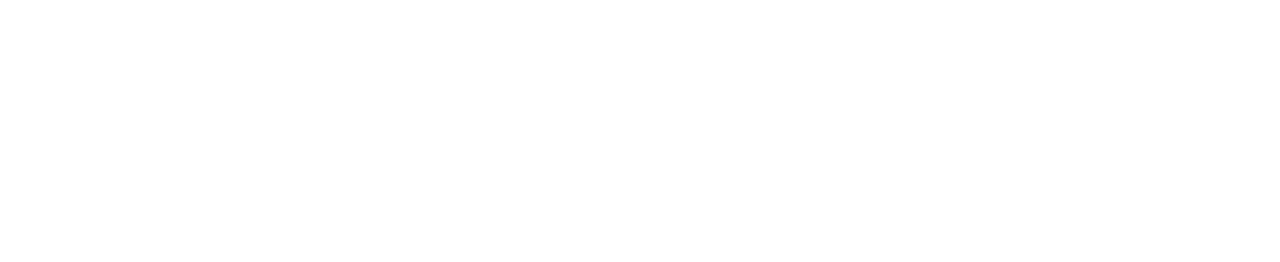
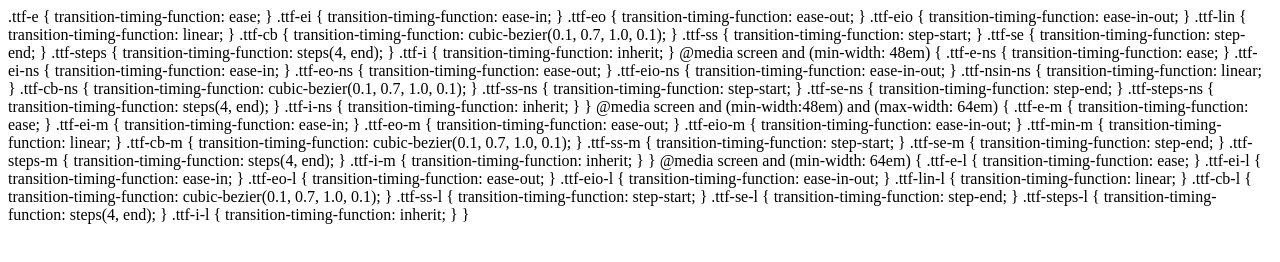
Before and after one commit to mrmrs/css-transition-timing, a website: page index.html in a window 1280 px wide. Drawn offline with Linux system fonts and the light colour scheme.

Commit message:
Adding css contents to html file for documentation

```diff
--- a/index.html
+++ b/index.html
@@ -12,5 +12,55 @@
     <link rel="stylesheet" href="transition-timing.css">
   </head>
   <body>
-  </body>
+.ttf-e {     transition-timing-function: ease; }
+.ttf-ei {    transition-timing-function: ease-in; }
+.ttf-eo {    transition-timing-function: ease-out; }
+.ttf-eio {   transition-timing-function: ease-in-out; }
+.ttf-lin {   transition-timing-function: linear; }
+.ttf-cb {    transition-timing-function: cubic-bezier(0.1, 0.7, 1.0, 0.1); }
+.ttf-ss {    transition-timing-function: step-start; }
+.ttf-se  {   transition-timing-function: step-end; }
+.ttf-steps { transition-timing-function: steps(4, end); }
+.ttf-i {     transition-timing-function: inherit; }
+
+@media screen and (min-width: 48em) {
+.ttf-e-ns { 	  transition-timing-function: ease; }
+.ttf-ei-ns {    transition-timing-function: ease-in; }
+.ttf-eo-ns {    transition-timing-function: ease-out; }
+.ttf-eio-ns {   transition-timing-function: ease-in-out; }
+.ttf-nsin-ns {  transition-timing-function: linear; }
+.ttf-cb-ns {    transition-timing-function: cubic-bezier(0.1, 0.7, 1.0, 0.1); }
+.ttf-ss-ns {    transition-timing-function: step-start; }
+.ttf-se-ns  {   transition-timing-function: step-end; }
+.ttf-steps-ns { transition-timing-function: steps(4, end); }
+.ttf-i-ns {     transition-timing-function: inherit; }
+}
+
+@media screen and (min-width:48em) and (max-width: 64em) {
+.ttf-e-m {      transition-timing-function: ease; }
+.ttf-ei-m {     transition-timing-function: ease-in; }
+.ttf-eo-m {     transition-timing-function: ease-out; }
+.ttf-eio-m {    transition-timing-function: ease-in-out; }
+.ttf-min-m {    transition-timing-function: linear; }
+.ttf-cb-m {     transition-timing-function: cubic-bezier(0.1, 0.7, 1.0, 0.1); }
+.ttf-ss-m {     transition-timing-function: step-start; }
+.ttf-se-m  {    transition-timing-function: step-end; }
+.ttf-steps-m {  transition-timing-function: steps(4, end); }
+.ttf-i-m {      transition-timing-function: inherit; }
+}
+
+@media screen and (min-width: 64em) {
+.ttf-e-l {      transition-timing-function: ease; }
+.ttf-ei-l {     transition-timing-function: ease-in; }
+.ttf-eo-l {     transition-timing-function: ease-out; }
+.ttf-eio-l {    transition-timing-function: ease-in-out; }
+.ttf-lin-l {    transition-timing-function: linear; }
+.ttf-cb-l {     transition-timing-function: cubic-bezier(0.1, 0.7, 1.0, 0.1); }
+.ttf-ss-l {     transition-timing-function: step-start; }
+.ttf-se-l  {    transition-timing-function: step-end; }
+.ttf-steps-l {  transition-timing-function: steps(4, end); }
+.ttf-i-l {      transition-timing-function: inherit; }
+}
+
+</body>
 </html>
```
